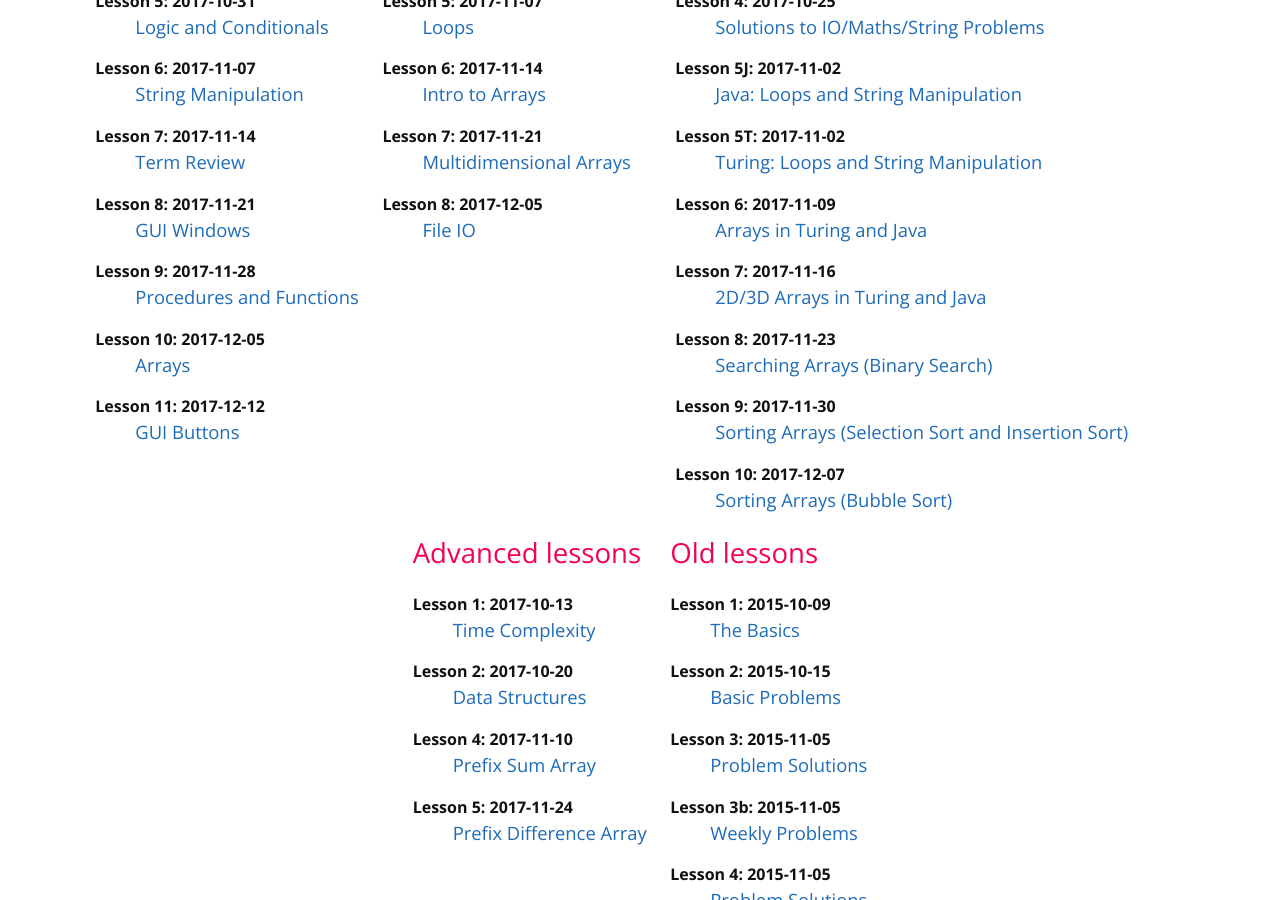
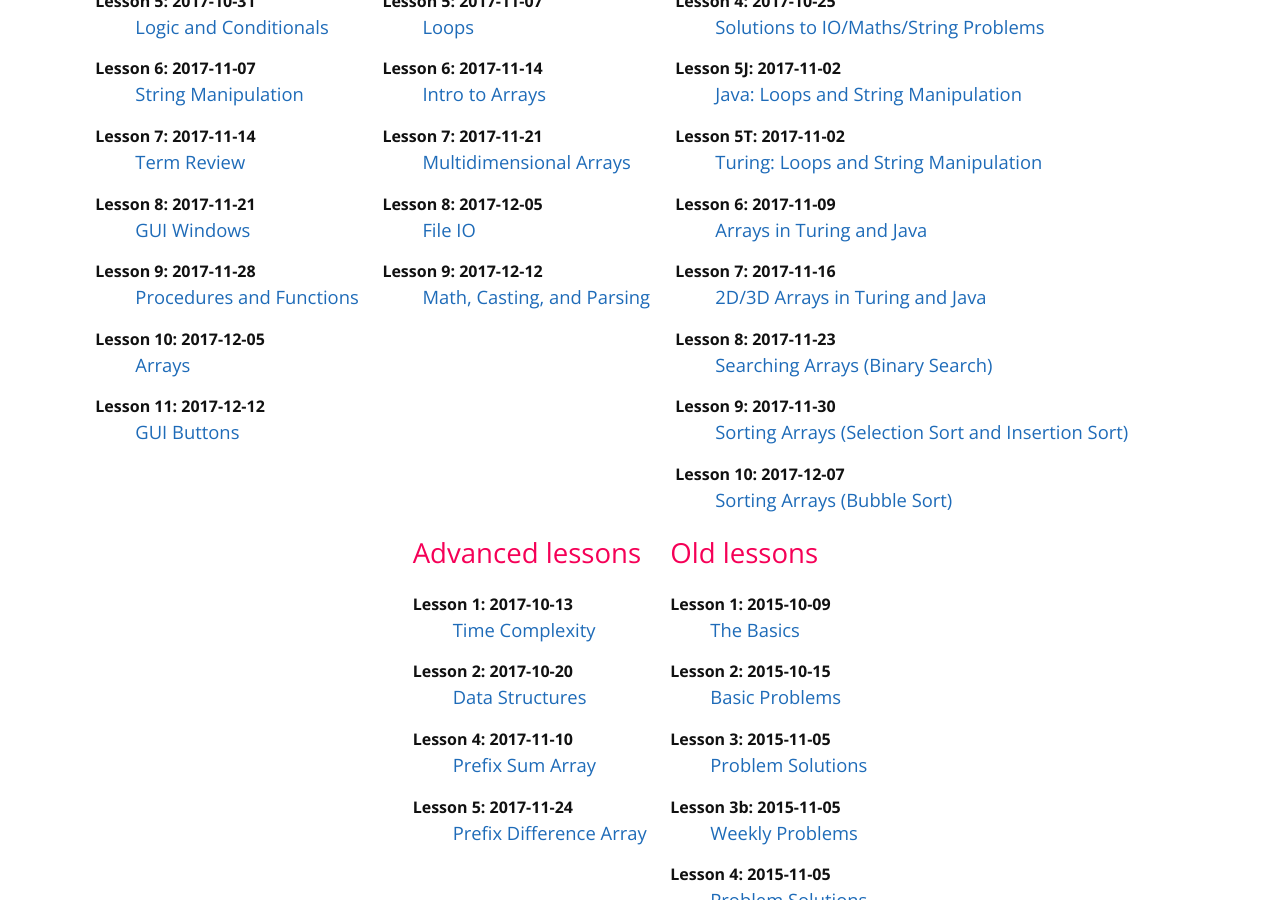
Before and after one commit to mcpt/mcpt.github.io, a Jekyll site: the page built from cpt.md, in a window 1280 px wide and 900 px high, scrolled down 897 px. Built offline with Jekyll 4.4.1, drawn with Linux system fonts in a browser that asks for light colours.

Commit message:
Update intermediate-lessons.yml

```diff
--- a/_data/intermediate-lessons.yml
+++ b/_data/intermediate-lessons.yml
@@ -43,3 +43,8 @@
   date: 2017-12-05
   id: 8
   url: https://docs.google.com/presentation/d/1Hf2DQqKfqDAUrmp0UXJi3QJjkZtYsSm0kPnXKug6wdI/edit?usp=sharing
+
+- title: Math, Casting, and Parsing
+  date: 2017-12-12
+  id: 9
+  url: https://docs.google.com/presentation/d/1YUZg9Yi6DBzo1kr3U_h5MnS_ncilre2li-lZOJ90IVs/edit?usp=sharing
```
